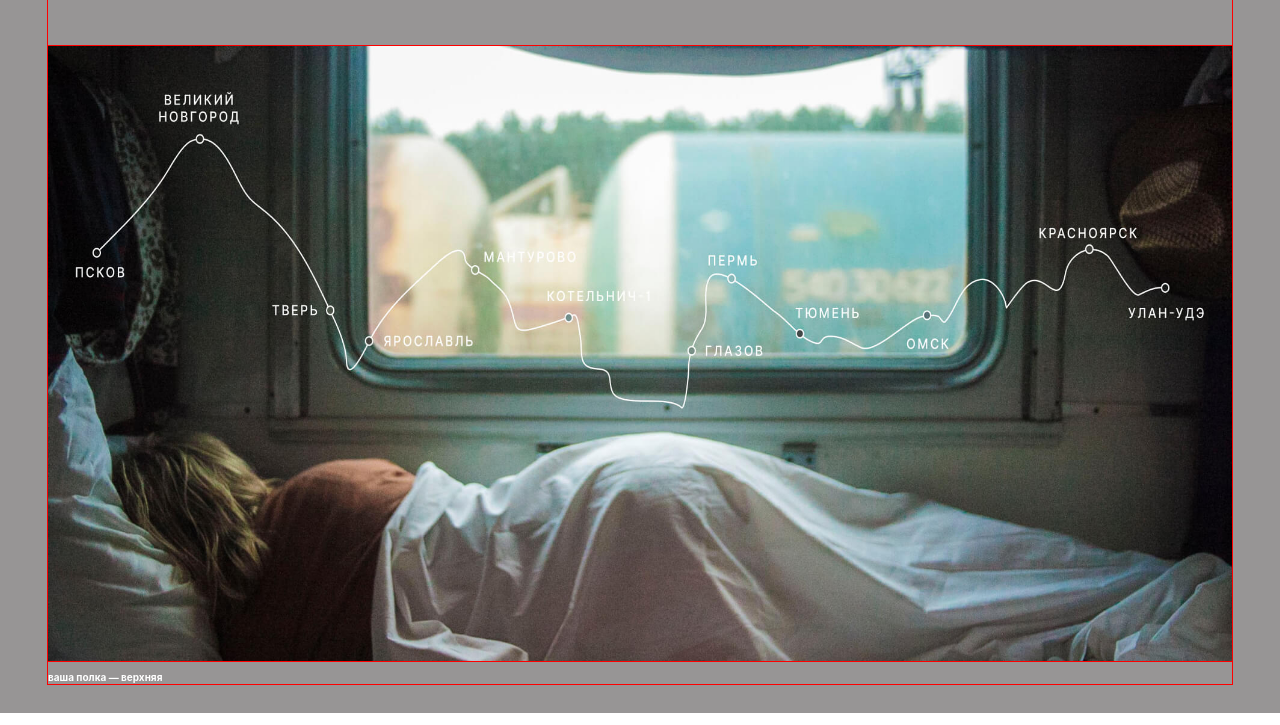
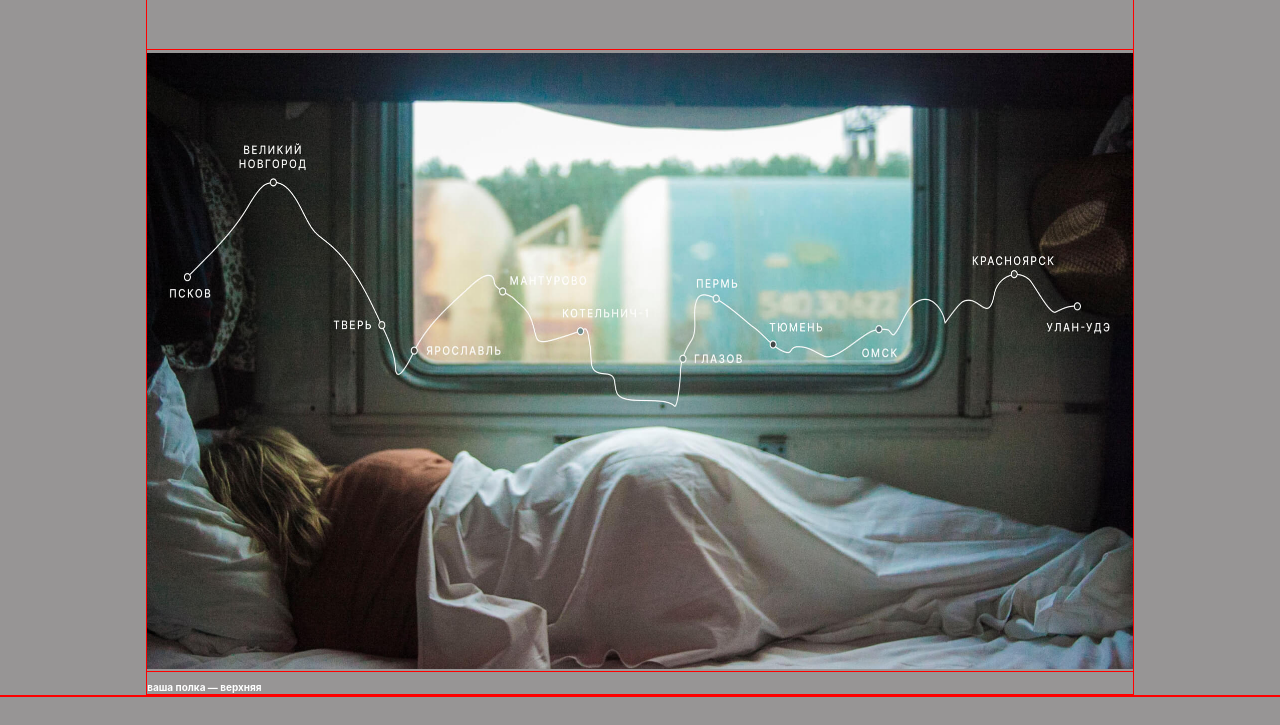
Before and after one commit to Tptechnician/russian-travel, a plain HTML site: page index.html in a window 1280 px wide. Shown: the part 524-1249 px from the top of the page. Drawn offline with Linux system fonts and the light colour scheme.

Commit message:
блок lead выставил ширину

```diff
--- a/blocks/footer/footer.css
+++ b/blocks/footer/footer.css
@@ -1,3 +1,3 @@
 .footer {
-
+    border: 1px solid red;
 }
--- a/blocks/lead/__subtitle/lead__subtitle.css
+++ b/blocks/lead/__subtitle/lead__subtitle.css
@@ -7,4 +7,5 @@
     line-height: 36px;
     text-align: center;
     color: #FFFFFF;
+    border: 1px solid red;
 }
--- a/blocks/lead/__title/lead__title.css
+++ b/blocks/lead/__title/lead__title.css
@@ -7,4 +7,5 @@
     line-height: 100px;
     text-align: center;
     color: #FFFFFF;
+    border: 1px solid red;
 }
--- a/blocks/lead/lead.css
+++ b/blocks/lead/lead.css
@@ -1,6 +1,6 @@
 .lead {
 
-    max-width: 92.5%;
+    max-width: 77%;
     margin: 0 auto;
     display: flex;
     flex-direction: column;
--- a/blocks/lead/lead__image/lead__image.css
+++ b/blocks/lead/lead__image/lead__image.css
@@ -1,8 +1,9 @@
 .lead__image {
     background-image: url(../../../images/lead-polka.jpg);
-    background-size: cover;
+    background-size: contain;
     background-position: center;
+    background-repeat: no-repeat;
     width: 100%;
-    height: 615px;
+    padding-bottom: 63%;
     border: 1px solid red;
 }
--- a/index.html
+++ b/index.html
@@ -17,6 +17,7 @@
             </div>
         </header>
 
+    <main class="content">
         <section class="lead">
             <h1 class="lead__title">Путешествия по России</h1>
             <h3 class="lead__subtitle">Настоящая страна не в выпусках новостей, а здесь.</h3>
@@ -39,7 +40,7 @@
         <section class="cover">
 
         </section>
-
+    </main>
         <footer class="footer">
 
         </footer>
--- a/pages/index.css
+++ b/pages/index.css
@@ -8,4 +8,4 @@
 @import url(../blocks/lead/__subtitle/lead__subtitle.css);
 @import url(../blocks/lead/lead__image/lead__image.css);
 @import url(../blocks/lead/__caption/lead__caption.css);
-@import url();
+@import url(../blocks/footer/footer.css);
```
